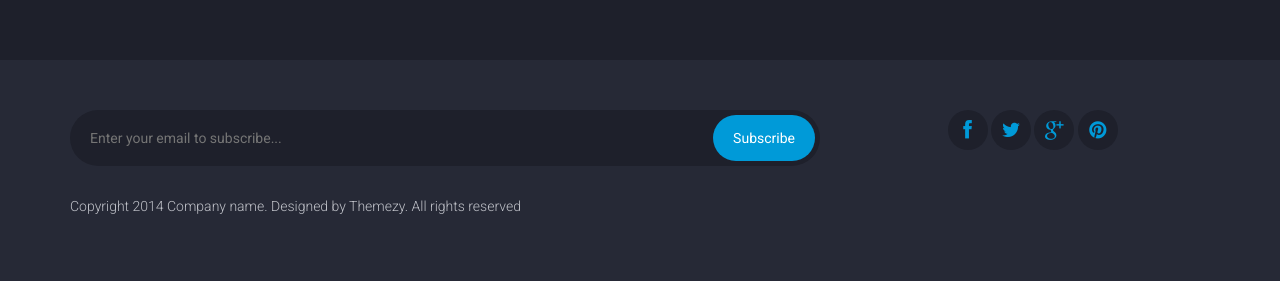
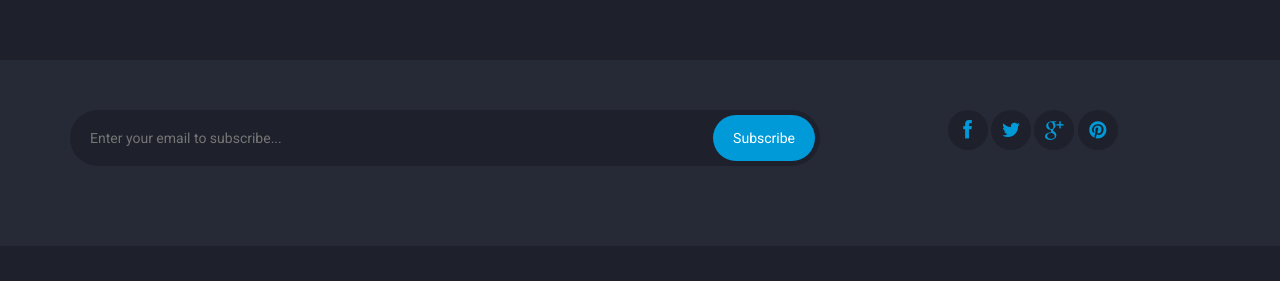
Before and after one commit to Divine-69/weather-app, a Django app: page / in a window 1280 px wide. Shown: the part 1935-2216 px from the top of the page. After the commit the page ends 2096 px from the top, so only its background shows below. Run offline with Django 4.2, Linux system fonts and the light colour scheme.

Commit message:
Update index.html

```diff
--- a/weather_app/templates/weather/index.html
+++ b/weather_app/templates/weather/index.html
@@ -291,8 +291,6 @@
 							</div>
 						</div>
 					</div>
-
-					<p class="colophon">Copyright 2014 Company name. Designed by Themezy. All rights reserved</p>
 				</div>
 			</footer> <!-- .site-footer -->
 		</div>
```
